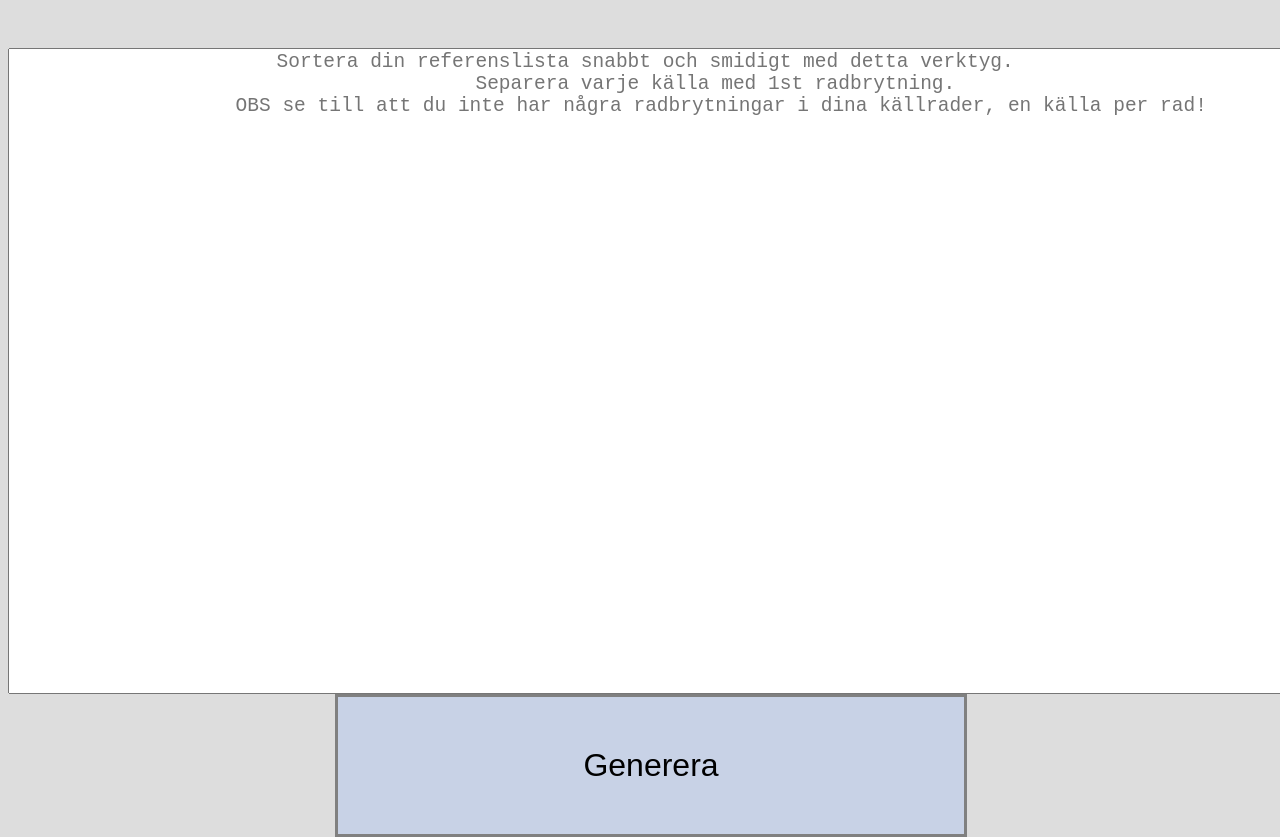
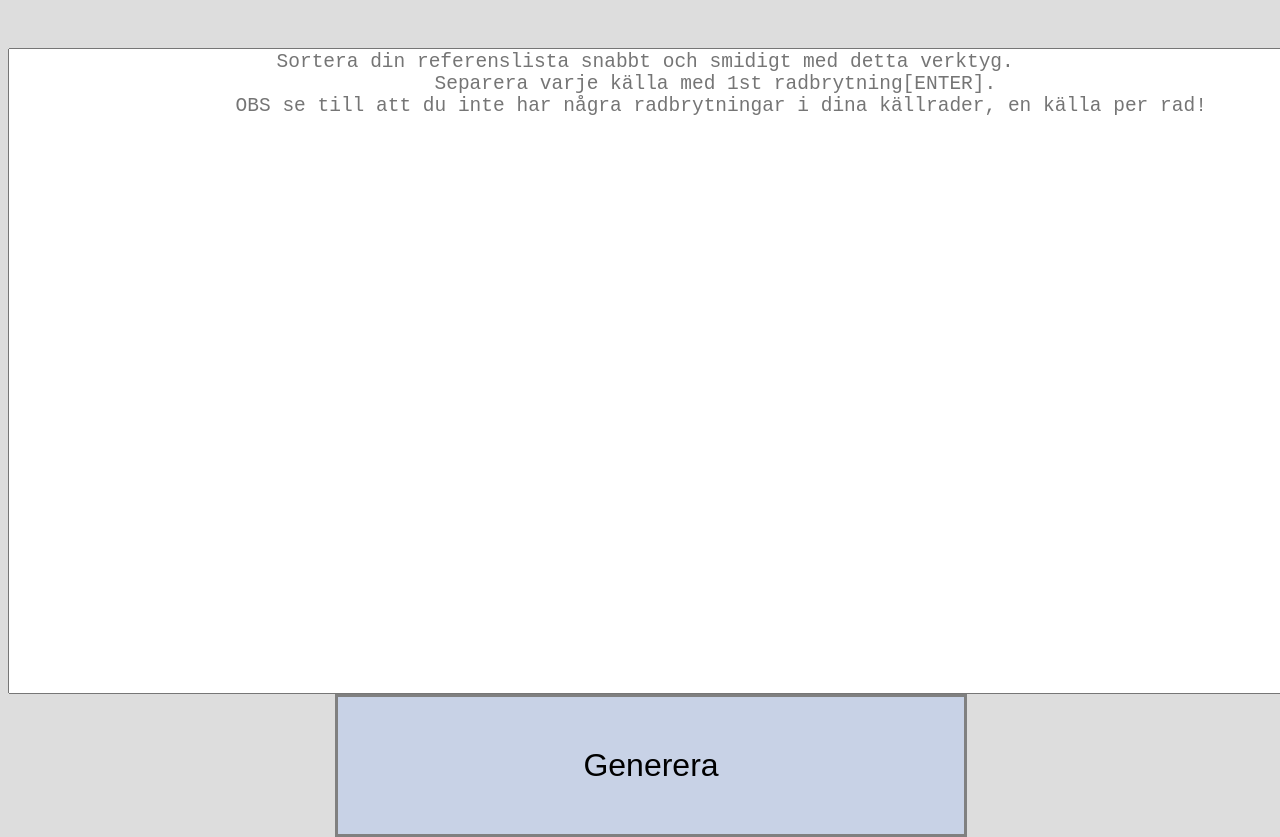
Before and after one commit to cajmorgan/ordnareferenslistan, a plain HTML site: page index.html in a window 1280 px wide. Drawn offline with Linux system fonts and the light colour scheme.

Commit message:
minor fix

```diff
--- a/index.html
+++ b/index.html
@@ -10,7 +10,7 @@
         <div class="content">
             <textarea id="getText" name="kallor" cols="150" rows="50"
             placeholder="Sortera din referenslista snabbt och smidigt med detta verktyg.
-            Separera varje källa med 1st radbrytning.
+            Separera varje källa med 1st radbrytning[ENTER].
             OBS se till att du inte har några radbrytningar i dina källrader, en källa per rad!"></textarea>
             <button class="generate">Generera</button>
         </div>
```
